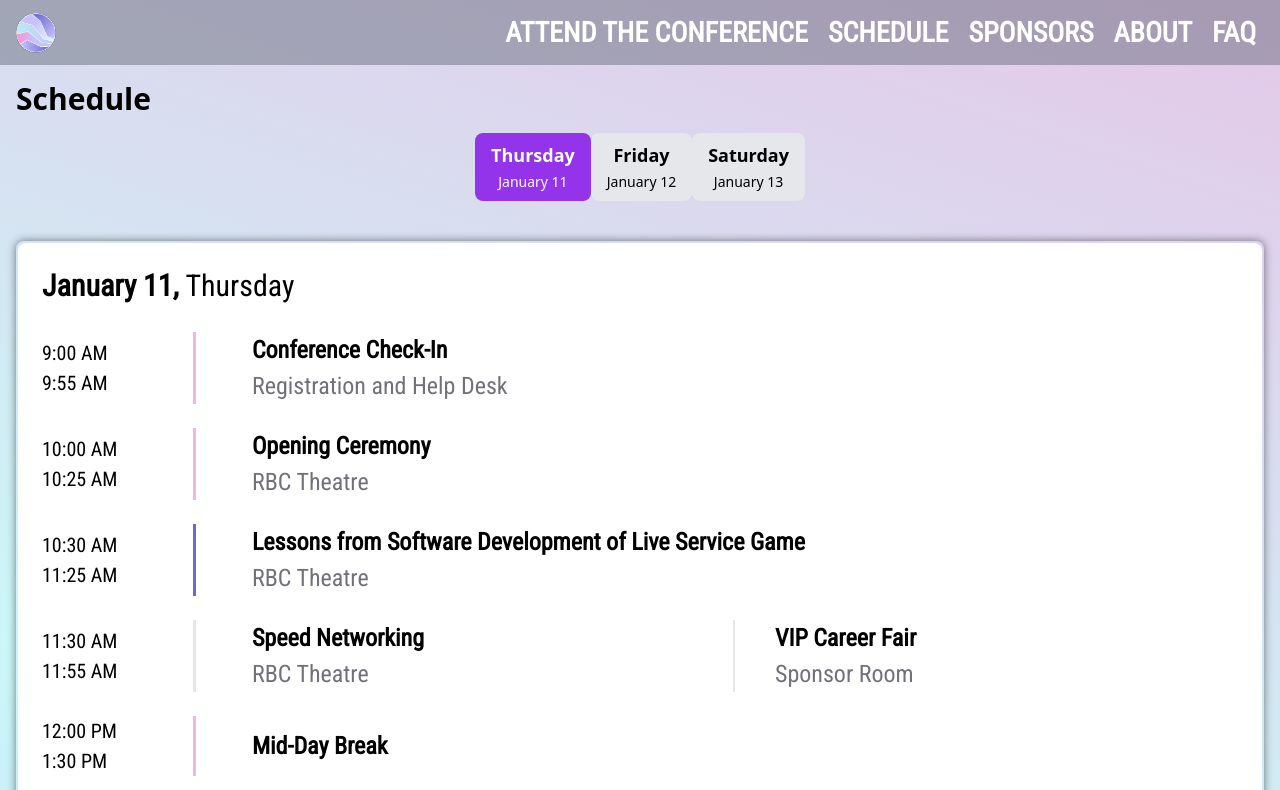
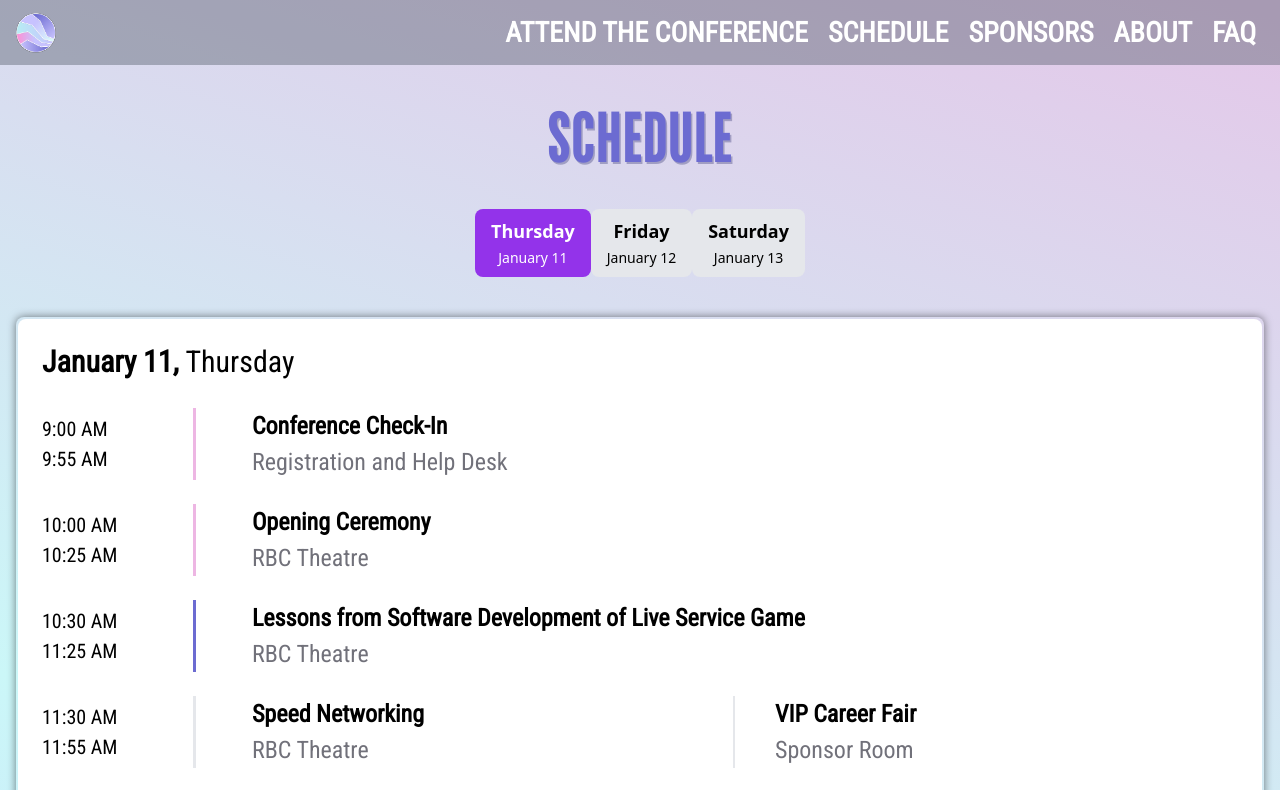
Before and after one commit to cusec/2025, a Next.js app: page /schedule in a window 1280 px wide. Shown: the top 790 px of the page. Built offline with nearby package versions, Linux system fonts and the light colour scheme.

Commit message:
fix(style): revered header to styling

```diff
--- a/components/Schedule/Schedule.tsx
+++ b/components/Schedule/Schedule.tsx
@@ -12,7 +12,9 @@ const Schedule = () => {
 
   return (
     <div className="container mx-auto p-4">
-      <h1 className="text-3xl font-bold mb-4">Schedule</h1>
+      <h2 className="text-5xl md:text-7xl font-bold purpleText mb-2 pb-6 pt-6 text-center">
+        SCHEDULE
+      </h2>
       <div className="flex justify-center mb-4">
         {scheduleData.map((day, index) => (
           <DayButton
```
